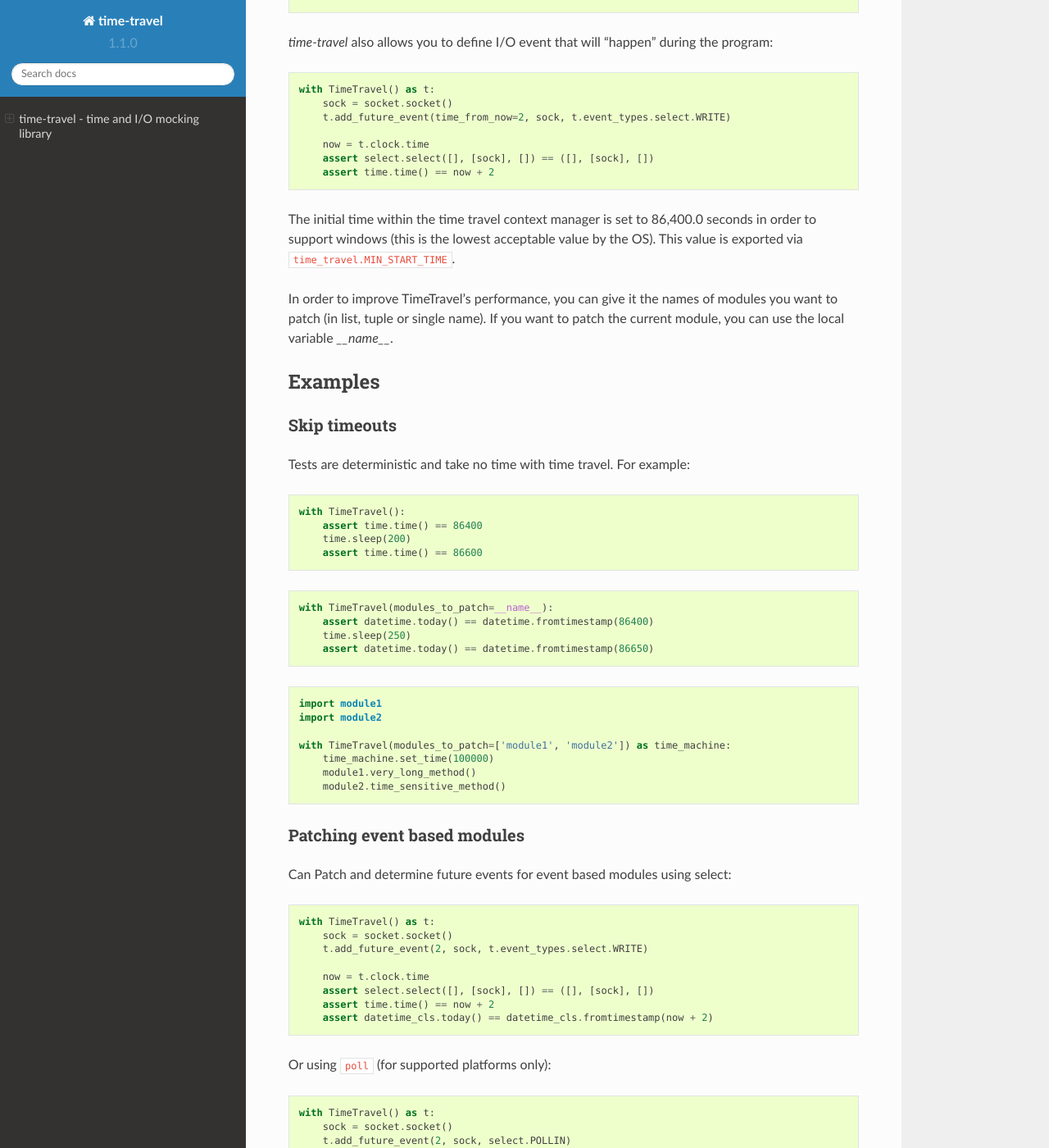
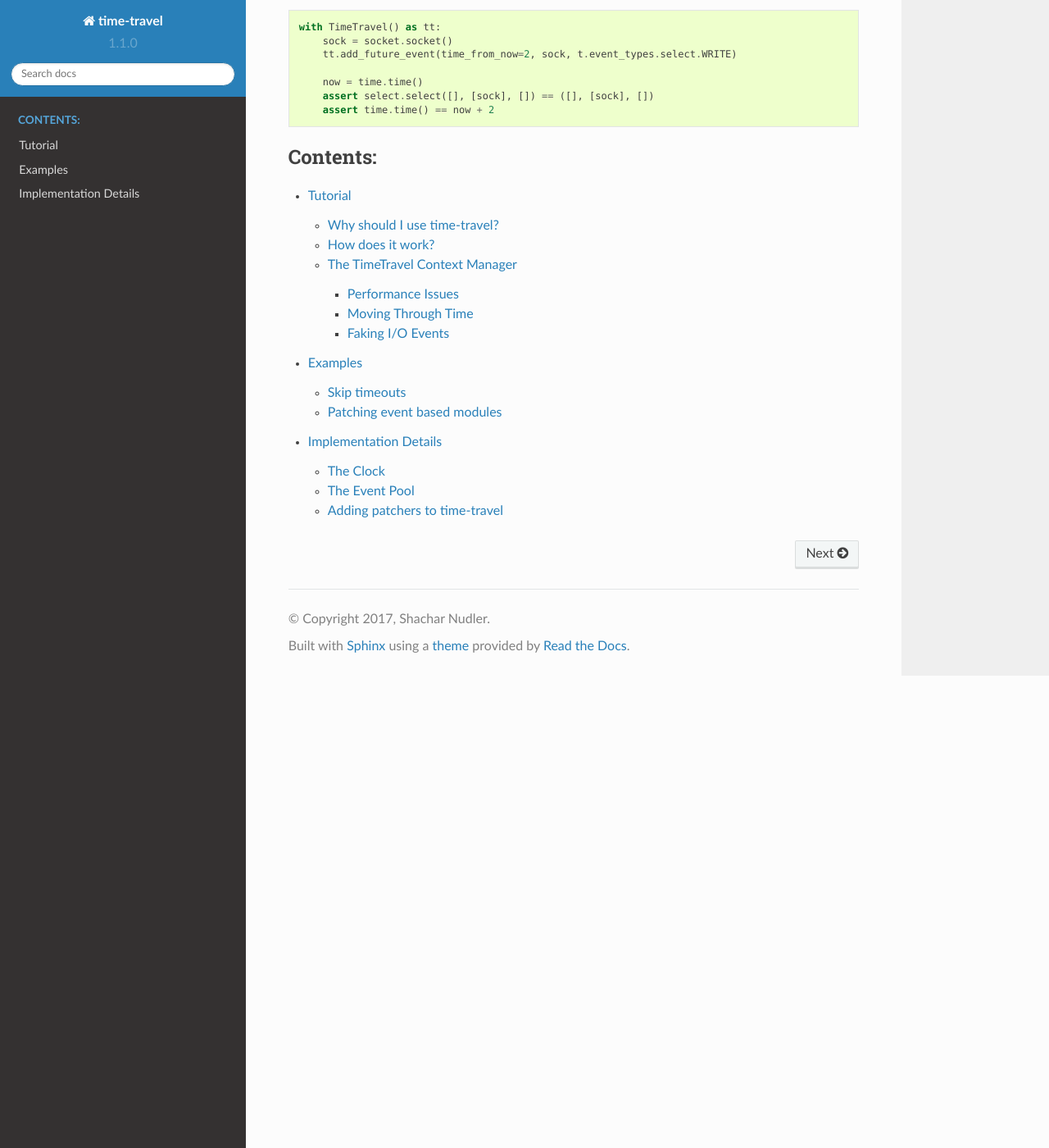
Before and after one commit to snudler6/time-travel, a Sphinx documentation site: the page built from docs/index.rst, in a window 1280 px wide and 1400 px high, scrolled down 774 px. Shown: the whole window at 82% size. Built offline with Sphinx 7.4.7 and the Read the Docs theme 2.0.0, drawn with Linux system fonts in a browser that asks for light colours; some of the changed text lies outside the part shown.

Commit message:
#44 - WIP

```diff
--- a/README.rst
+++ b/README.rst
@@ -77,7 +77,7 @@ Here's how you'd do it with ``time-travel``:
 
 .. code-block:: python
 
-   def test_state_timeout():
+   def test_select_timeout():
        with TimeTravel() as tt:
            sock = socket.socket()
            tt.add_future_event(2, sock, tt.event_types.select.WRITE)
--- a/docs/conf.py
+++ b/docs/conf.py
@@ -17,9 +17,9 @@
 # add these directories to sys.path here. If the directory is relative to the
 # documentation root, use os.path.abspath to make it absolute, like shown here.
 #
-# import os
-# import sys
-# sys.path.insert(0, os.path.abspath('.'))
+import os
+import sys
+sys.path.insert(0, os.path.join(os.path.dirname(__file__), '..', 'src'))
 
 
 # -- General configuration ------------------------------------------------
--- a/docs/index.rst
+++ b/docs/index.rst
@@ -1,13 +1,8 @@
-time-travel - time and I/O mocking library
-==========================================
+time-travel's documentation
+===========================
 
 **time-travel** is a python library that allows users to write deterministic
 tests for time sensitive and I/O intensive code.
-
-When loaded, the library mocks modules that access the machine's time
-(e.g. `time`, `datetime`) and I/O event handlers (e.g. `poll`, `select`) and
-replaces them with an internal event-pool implementation that lets the user
-choose when time moves forward and which I/O event will happen next.
 
 **time-travel** supports python 2.7, 3.4, 3.5, 3.6 and pypy on both Linux
 and Windows.
@@ -15,146 +10,9 @@ and Windows.
 .. include:: quickstart.rst
 
 .. toctree::
-   :maxdepth: 2
+   :maxdepth: 3
    :caption: Contents:
 
-
-The initial time within the time travel context manager is set to
-86,400.0 seconds in order to support windows (this is the lowest acceptable
-value by the OS). This value is exported via ``time_travel.MIN_START_TIME``.
-
-In order to improve TimeTravel's performance, you can give it the names of
-modules you want to patch (in list, tuple or single name).
-If you want to patch the current module, you can use the local
-variable `__name__`.
-
-Examples
---------
-
-Skip timeouts
-^^^^^^^^^^^^^
-
-Tests are deterministic and take no time with time travel. For example:
-
-.. code-block:: python
-
-   with TimeTravel():
-       assert time.time() == 86400
-       time.sleep(200)
-       assert time.time() == 86600
-
-.. code-block:: python
-
-   with TimeTravel(modules_to_patch=__name__):
-       assert datetime.today() == datetime.fromtimestamp(86400)
-       time.sleep(250)
-       assert datetime.today() == datetime.fromtimestamp(86650)
-
-.. code-block:: python
-
-   import module1
-   import module2
-
-   with TimeTravel(modules_to_patch=['module1', 'module2']) as time_machine:
-       time_machine.set_time(100000)
-       module1.very_long_method()
-       module2.time_sensitive_method()
-
-Patching event based modules
-^^^^^^^^^^^^^^^^^^^^^^^^^^^^
-
-Can Patch and determine future events for event based modules using select:
-
-.. code-block:: python
-
-   with TimeTravel() as t:
-       sock = socket.socket()
-       t.add_future_event(2, sock, t.event_types.select.WRITE)
-
-       now = t.clock.time
-       assert select.select([], [sock], []) == ([], [sock], [])
-       assert time.time() == now + 2
-       assert datetime_cls.today() == datetime_cls.fromtimestamp(now + 2)
-
-Or using ``poll`` (for supported platforms only):
-
-.. code-block:: python
-
-   with TimeTravel() as t:
-       sock = socket.socket()
-       t.add_future_event(2, sock, select.POLLIN)
-
-       poll = select.poll()
-       poll.register(sock, select.POLLIN | select.POLLOUT)
-
-       now = t.clock.time
-       assert poll.poll() == [(sock, select.POLLIN)]
-       assert time.time() == now + 2
-
-List of currently patched modules and functions
------------------------------------------------
-
-- time.time
-- time.sleep
-- datetime.date.today
-- datetime.datetime.today
-- datetime.datetime.now
-- datetime.datetime.utcnow
-- select.select
-- select.poll (for supported platforms only)
-
-Add your own patches to time-travel
------------------------------------
-
-time-travel uses `entry points` to add external patchers to it.
-
-For example, lets create a new patcher that patches something:
-
-``my_new_patcher.py``:
-
-.. code-block:: python
-
-   from time_travel.patchers.basic_patcher import BasicPatcher
-
-   class MyNewPatcher(BasicPatcher):
-       ...
-
-To bind the new patcher to time-travel just add the new class to the
-`time_travel.patchers` entry point in your setup.py:
-
-.. code-block:: python
-
-   from setuptools import setup
-
-   setup(
-       ...,
-       entry_points={
-           'time_travel.patchers' : [
-               'my_new_patcher = my_new_patcher:MyNewPatcher',
-           ],
-       }
-   )
-
-The patcher class should do 1 of 2 things:
-
-1. Override and implement it's own `start` and `stop` of the patcher.
-2. Inherit BasePatcher, Implement `get_patched_module` and `get_patch_actions`:
-
-   * `get_patched_module` return the actual module patched by the patcher.
-   * `get_patch_actions` return a list containing
-     `(object_name, the_real_object, fake_object)`
-     where the object name is the object's name in the patched module and it
-     will be replaced by the fake object.
-     e.g.:
-
-.. code-block:: python
-
-   from time_travel.patchers import BasePatcher
-   import time
-
-   class TimePatcher(BasePatcher):
-       def get_patched_module(self):
-           return time
-
-       def get_patch_actions(self):
-           return [('time', time.time, lambda: return 0)]
+   tutorial
+   examples
+   implementation
--- a/docs/quickstart.rst
+++ b/docs/quickstart.rst
@@ -1,37 +1,38 @@
 Quick start
------------
+===========
 
 Install
-^^^^^^^
+-------
 
 .. code:: bash
 
    $ pip install time_travel
 
 Usage
-^^^^^
+-----
 
-With `time-travel`, the following piece of code runs instantaneously:
+Here are two examples of how to use ``time-travel``. See the full tutorial for
+more tips and tricks.
+
+Mocking time-sensitive code
+^^^^^^^^^^^^^^^^^^^^^^^^^^^
 
 .. code-block:: python
 
-   from time_travel import TimeTravel
+   with TimeTravel():
+       start = time.time()
+       time.sleep(200)
+       assert time.time() == start + 200
 
-   with TimeTravel() as tt:
-       tt.clock.time = 100000
-       assert time.time() == 100000
-       time.sleep(200)
-       assert time.time() == 100200
-
-`time-travel` also allows you to define I/O event that will "happen"
-during the program:
+Mocking I/O code
+^^^^^^^^^^^^^^^^
 
 .. code-block:: python
 
-   with TimeTravel() as t:
+   with TimeTravel() as tt:
        sock = socket.socket()
-       t.add_future_event(time_from_now=2, sock, t.event_types.select.WRITE)
+       tt.add_future_event(time_from_now=2, sock, t.event_types.select.WRITE)
 
-       now = t.clock.time
+       now = time.time()
        assert select.select([], [sock], []) == ([], [sock], [])
        assert time.time() == now + 2
```
Also changed, not shown: docs/examples.rst (added, +62 -0 lines), docs/implementation.rst (added, +90 -0 lines), docs/tutorial.rst (added, +148 -0 lines), 1 other file.
